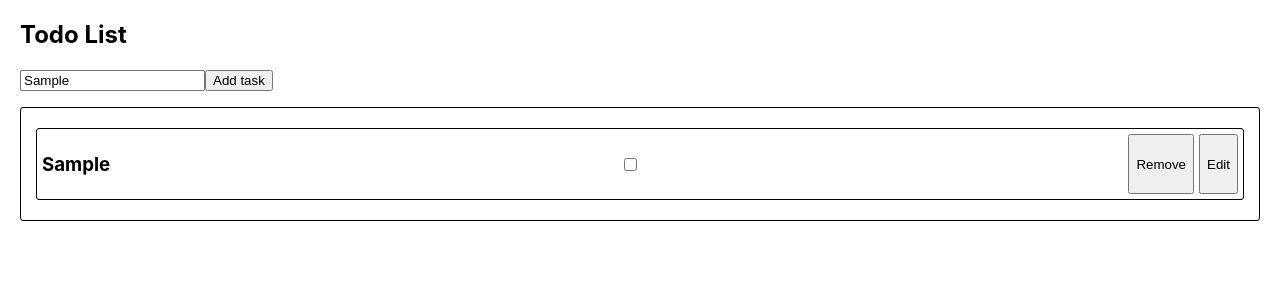
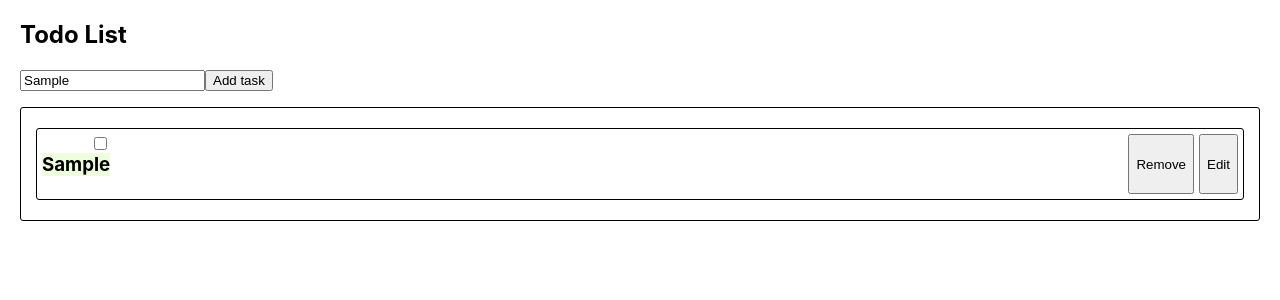
Before and after one commit to BorisRozumnyi/todo-list-dev-plan, a React (Create React App) app: page / in a window 1280 px wide. Both pictures are taken after typing "Sample" into the empty fields and a click on the button "Add task". Shown: the top 300 px of the page. Built offline with nearby package versions, Linux system fonts and the light colour scheme.

Commit message:
Revert "improve styles"
This reverts commit 7091693ff0831295eeab5e94efb37e870f2c8102.

```diff
--- a/src/Task.tsx
+++ b/src/Task.tsx
@@ -25,7 +25,7 @@ export class Task extends React.Component<Props, TState>{
           <Title>{title}</Title>
           <Checkbox type="checkbox" id="completed" checked={isCompleted} />
         </Flex>
-        <Flex justifyContent='flex-end'>
+        <Flex>
           <Button>Remove</Button>
           <Button>Edit</Button>
         </Flex>
@@ -35,24 +35,26 @@ export class Task extends React.Component<Props, TState>{
 };
 
 export const Checkbox = styled.input`
-  align-self: center;
+  position: absolute;
+  right: 0;
+`;
+export const Title = styled.h3`
+  background: #efd
 `;
 
 export const Button = styled.button`
   margin-left: 5px;
 `;
 
-export const Flex = styled.div<{
-  justifyContent?: 'flex-start' | 'flex-end' | 'space-between' | 'space-around' | 'space-evenly';
-}>`
-  width: 100%;
+export const Flex = styled.div`
+  position: relative;
   display: flex;
-  ${({ justifyContent }) => (justifyContent && `justify-content: ${justifyContent};`)}
 `;
+
 
 export const StyledTask = styled.li`
   display: flex;
-  justify-content: space-around;
+  justify-content: space-between;
   border: solid black 1px;
   padding: 5px;
   border-radius: 3px;
@@ -61,7 +63,3 @@ export const StyledTask = styled.li`
     margin-bottom: 0;
   };
 `;
-
-export const Title = styled.h3`
-  width: 100%;
-`;
```
